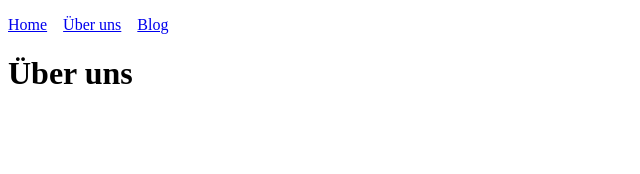
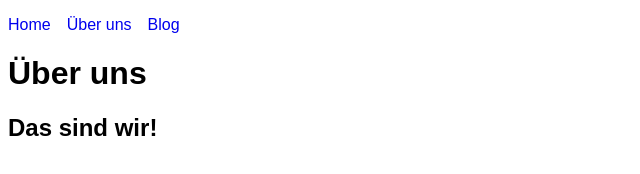
Before and after one commit to ronkies-ch/ronkies.ch, an Astro site: page /about in a window 1280 px wide. Shown: the whole page, without its empty margins (0-640 px from the left). Built offline with nearby package versions, Linux system fonts and the light colour scheme; Astro itself is replaced by a stand-in of ours.

Commit message:
feat: introduce base layout

```diff
--- /dev/null
+++ b/src/layouts/BaseLayout.astro
@@ -0,0 +1,20 @@
+---
+import Navigation from "../components/Navigation.astro";
+import "../styles/global.css";
+const { pageTitle } = Astro.props;
+---
+
+<html lang="en">
+    <head>
+        <meta charset="utf-8" />
+        <link rel="icon" type="image/svg+xml" href="/favicon.svg" />
+        <meta name="viewport" content="width=device-width" />
+        <meta name="generator" content={Astro.generator} />
+        <title>Ronkies - {pageTitle}</title>
+    </head>
+    <body>
+        <Navigation />
+        <h1>{pageTitle}</h1>
+        <slot />
+    </body>
+</html>
--- a/src/pages/about.astro
+++ b/src/pages/about.astro
@@ -1,18 +1,7 @@
 ---
-import Navigation from "../components/Navigation.astro";
+import BaseLayout from "../layouts/BaseLayout.astro";
 ---
 
-<html lang="en">
-    <head>
-        <meta charset="utf-8" />
-        <link rel="icon" type="image/svg+xml" href="/favicon.svg" />
-        <meta name="viewport" content="width=device-width" />
-        <meta name="generator" content={Astro.generator} />
-        <title>Ronkies - Über uns</title>
-    </head>
-    <body>
-        <Navigation />
-
-        <h1>Über uns</h1>
-    </body>
-</html>
+<BaseLayout pageTitle="Über uns">
+    <h2>Das sind wir!</h2>
+</BaseLayout>
--- /dev/null
+++ b/src/styles/global.css
@@ -0,0 +1,7 @@
+body {
+    font-family: sans-serif;
+}
+
+a {
+    text-decoration: none;
+}
```
Also changed, not shown: src/pages/blog.astro (+6 -19 lines), src/pages/index.astro (+4 -15 lines).
